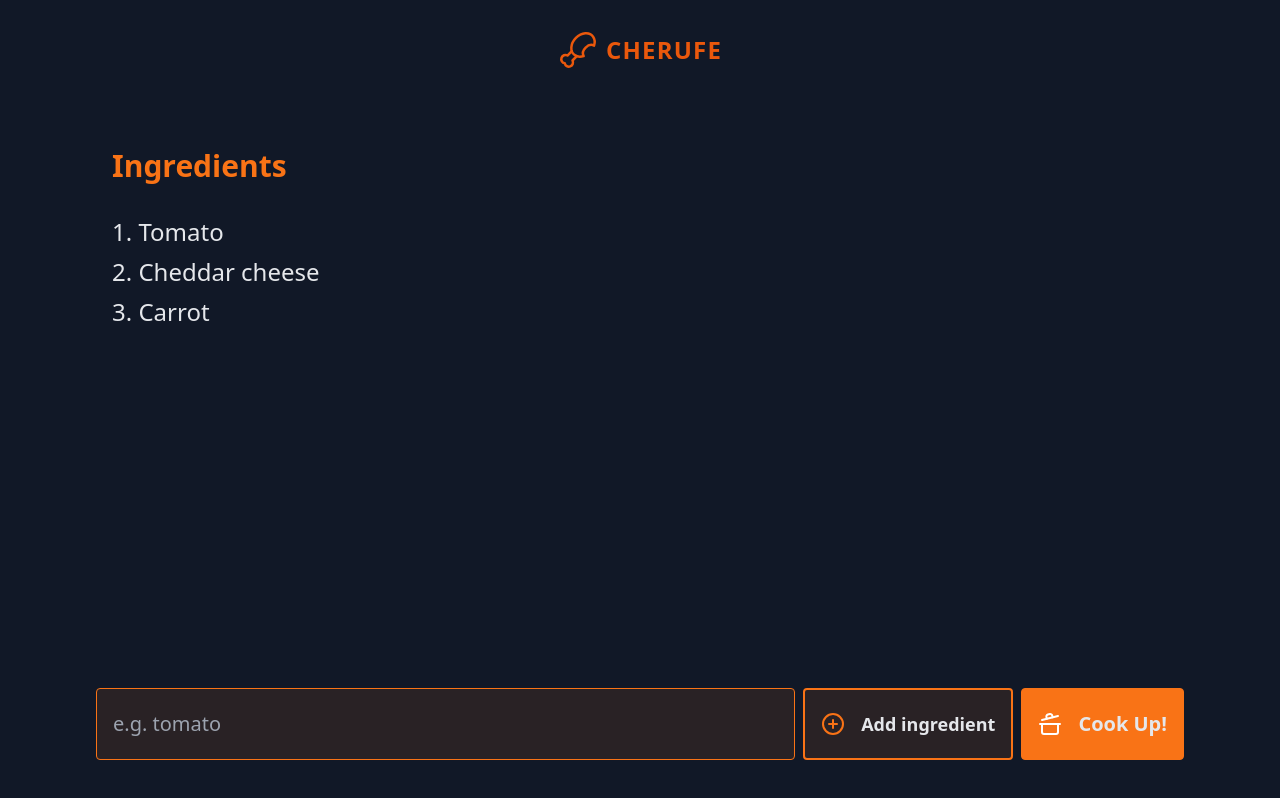
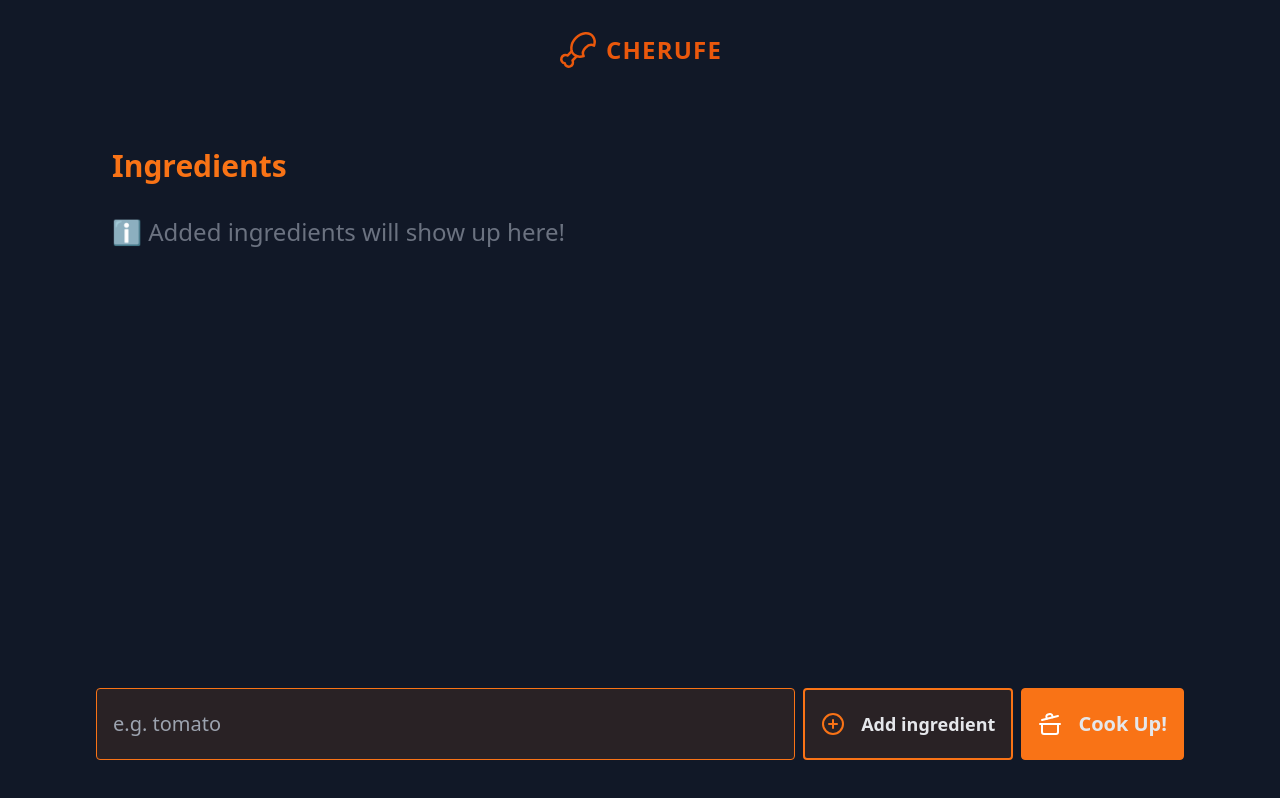
Before and after one commit to khasizadaj/cherufe, a React (Vite) app: page / in a window 1280 px wide. Built offline with nearby package versions, Linux system fonts and the light colour scheme.

Commit message:
Add state to ingredients list

```diff
--- a/src/components/Content.jsx
+++ b/src/components/Content.jsx
@@ -1,32 +1,48 @@
+import { useState } from "react";
 import { CirclePlus, CookingPot } from "lucide-react";
 
-export default function Content(props) {
+export default function Content() {
   function getRecipe() {
     console.log("Get Recipe Called!");
   }
 
   function addIngredient(e) {
     e.preventDefault();
-    console.log("Added ingredient.");
+
     const data = new FormData(e.currentTarget);
     const newIngredient = data.get("ingredient");
-    ingredients.push(newIngredient);
-    console.log(ingredients);
 
-    // NOTE: This is not interative solution. State is the way
-    // to go and will be added later.
+    if (newIngredient.length === 0) {
+      alert("No ingredient provided.");
+      return;
+    }
+    if (ingredients.includes(newIngredient)) {
+      alert("This ingredient is already added.");
+      return;
+    }
+    console.log("Added ingredient.");
+    setIngredients((prevIngredients) => [...prevIngredients, newIngredient]);
   }
 
-  const ingredients = ["Tomato", "Cheddar cheese", "Carrot"];
+  const [ingredients, setIngredients] = useState([]);
+
+  let ingredientsElement;
+  if (ingredients.length === 0) {
+    ingredientsElement = (
+      <p className="text-gray-500">ℹ️ Added ingredients will show up here!</p>
+    );
+  } else {
+    ingredientsElement = ingredients.map((ingredient, index) => {
+      return <li key={index}>{ingredient}</li>;
+    });
+  }
 
   return (
     <section className="h-[calc(100vh-100px)] flex flex-col justify-end px-24 py-8">
       <div className="flex-1 p-4 space-y-8">
         <h2 className="text-3xl font-semibold text-orange-500">Ingredients</h2>
         <ol className="list-decimal list-inside text-2xl space-y-2">
-          {ingredients.map((ingredient, index) => {
-            return <li key={index}>{ingredient}</li>;
-          })}
+          {ingredientsElement}
         </ol>
       </div>
       <div className="flex mb-2 gap-2">
```
